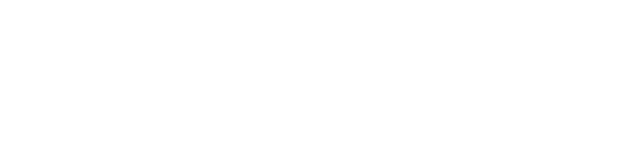
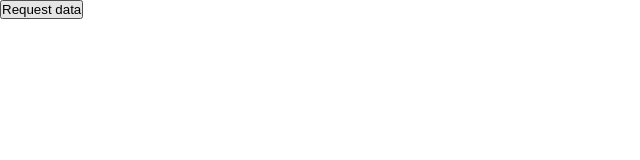
Before and after one commit to franciane-lark/challenge-InboundMarketing, a plain HTML site: page index.html in a window 1280 px wide. Shown: the whole page, without its empty margins (0-640 px from the left). Drawn offline with Linux system fonts and the light colour scheme.

Commit message:
update fetch

```diff
--- a/index.html
+++ b/index.html
@@ -4,7 +4,9 @@
   <meta charset="UTF-8">
   <meta http-equiv="X-UA-Compatible" content="IE=edge">
   <meta name="viewport" content="width=device-width, initial-scale=1.0">
-  <title>Document</title>
+  <title>Teste Técnico - Franciane Lark</title>
+  <link rel="stylesheet" href="style.css">
+  <script src="script.js" defer></script>
 </head>
 <body>
   <header>
@@ -13,7 +15,8 @@
     </nav>
   </header>
   <main>
-
+      <button onclick="request()">Request data</button>
+      <div id="result"></div>
   </main>
   <footer>
 
--- a/script.js
+++ b/script.js
@@ -0,0 +1,11 @@
+function request(){
+    fetch('https://jsonplaceholder.typicode.com/todos/1')
+    .then(function(response){
+      return response.json()
+    })
+    .then((response) =>{
+      console.log(response)
+      var result = document.getElementById('result')
+      result.innerHTML = 'User Id:' + response.userId + "Id:" + response.id + "title: " + response.title + "completed:"
+    })
+  }
```
